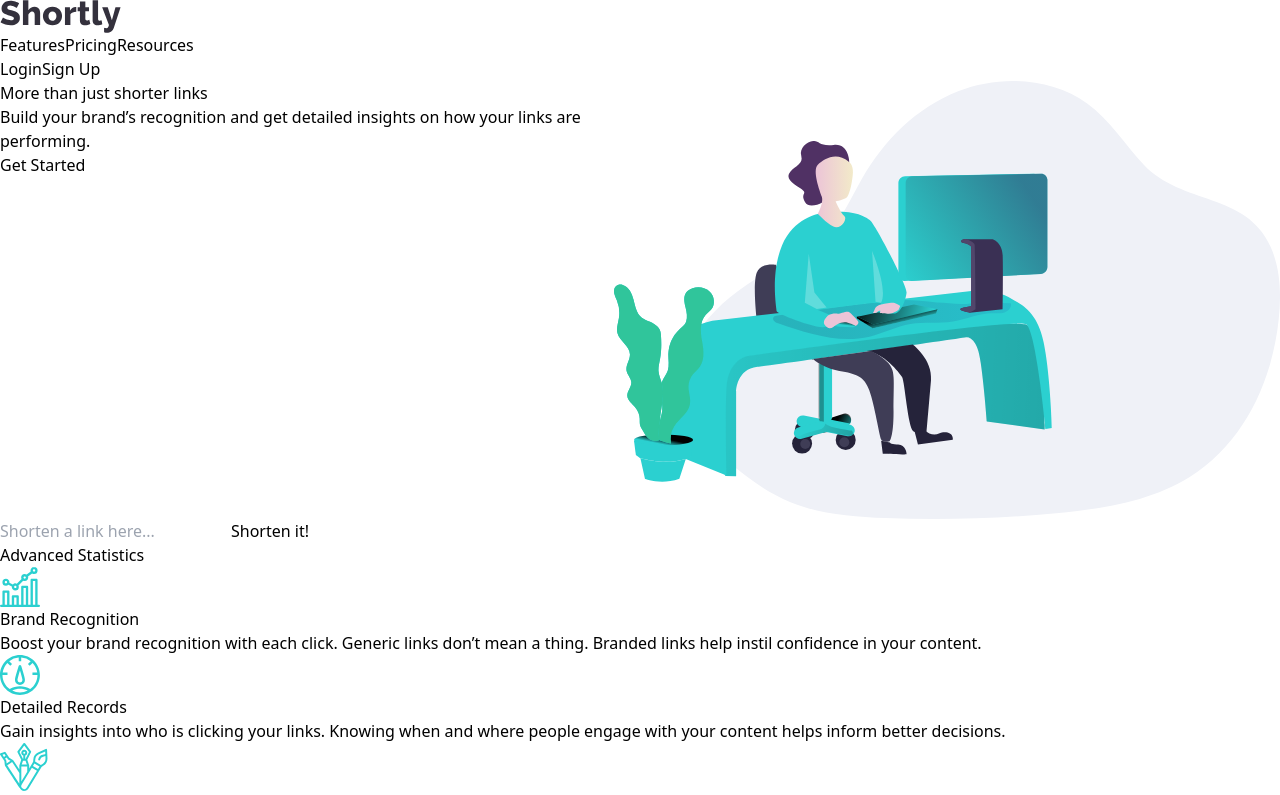
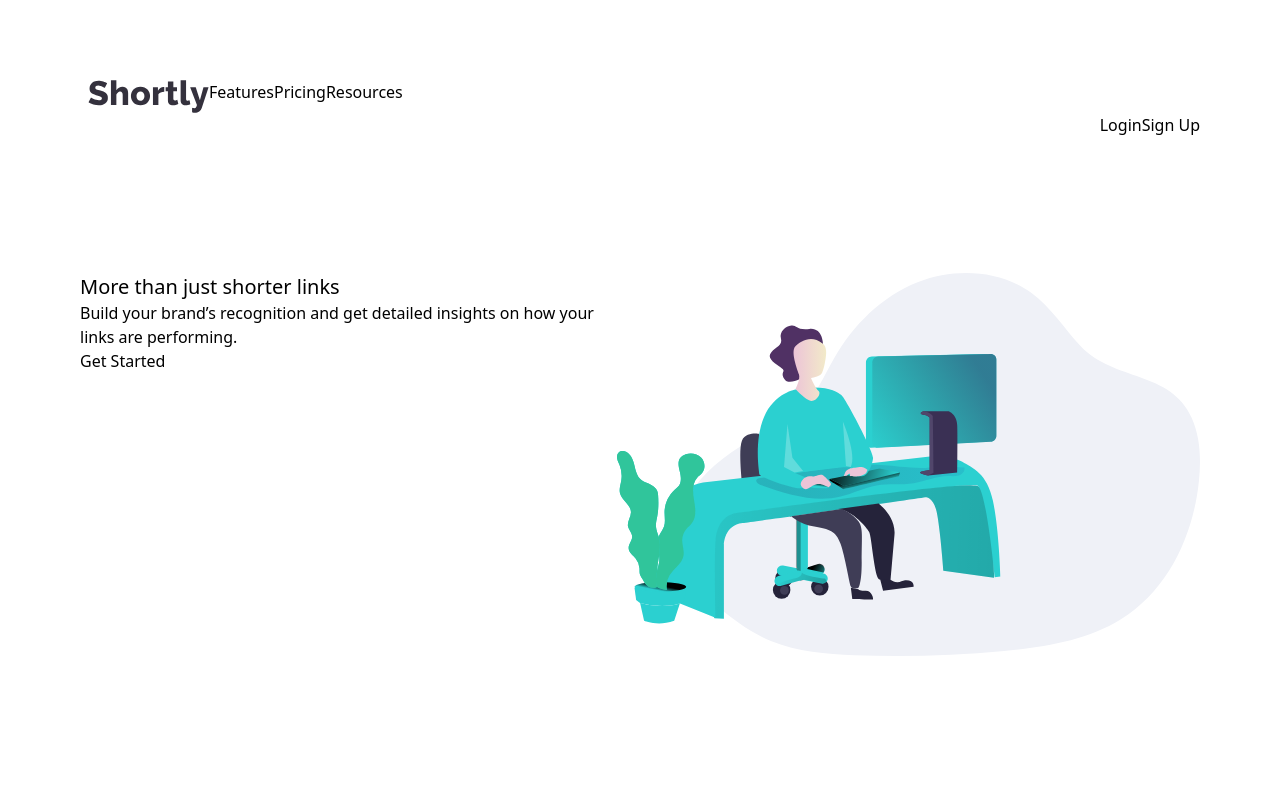
Before and after one commit to Abdulkareemoj/url-shortener-fementor, a React (Vite) app: page / in a window 1280 px wide. Shown: the top 795 px of the page. Built offline with nearby package versions, Linux system fonts and the light colour scheme.

Commit message:
alignments

```diff
--- a/src/components/Features.jsx
+++ b/src/components/Features.jsx
@@ -7,7 +7,7 @@
 export default function Features() {
   return (
     <section className="feature">
-      <div className="feature containerpall ">
+      <div className="pr-20 pl-20 px-20 py-20">
         <div className="featureintro">
           <h2>Advanced Statistics</h2>
           <div>
--- a/src/components/Hero.jsx
+++ b/src/components/Hero.jsx
@@ -7,13 +7,13 @@
   return (
 
 
-<section className="feature">
-<div className="container">
+<section className="pr-20 pl-20 px-20 py-20">
+<div className="">
 
-  <div className="containerpall flex">
+  <div className="flex">
 
     <div>
-  <h1 className ="herotext">More than just shorter links</h1>
+  <h1 className ="text-xl">More than just shorter links</h1>
     <p  className ="herotext">
     Build your brand’s recognition and get detailed insights
 on how your links are performing.
--- a/src/components/navbar.jsx
+++ b/src/components/navbar.jsx
@@ -6,14 +6,14 @@
 export default function Navbar() {
     return (
         <header >
-            <nav className="containerpall container flex-ai">
-               <img src={logo} alt="logo" />
+            <nav className="pr-20 pl-20 px-20 py-20">
+             <div className="flex flex-row pl-2">  <img src={logo} alt="logo" />
+                    <a href="#">Features</a>
+                        <a href="#">Pricing</a>
+                        <a href="#">Resources</a></div>
 
-                       <a href="#">Features</a>
-                        <a href="#">Pricing</a>
-                        <a href="#">Resources</a>
 
-                <div className="nav-right">
+                <div className="float-right">
                     <a href="#">Login</a>
                     <a href="#"  className="button">Sign Up</a>
                 </div>
--- a/src/components/searchbar.jsx
+++ b/src/components/searchbar.jsx
@@ -3,7 +3,7 @@
 
 export default function Searchbar() {
   return (
-  <section className="container containerpall">
+  <section className="pr-20 pl-20 px-20 py-20">
         <div className="main">
           <div className="search">
             <input type="text" placeholder="Shorten a link here..." />
```
